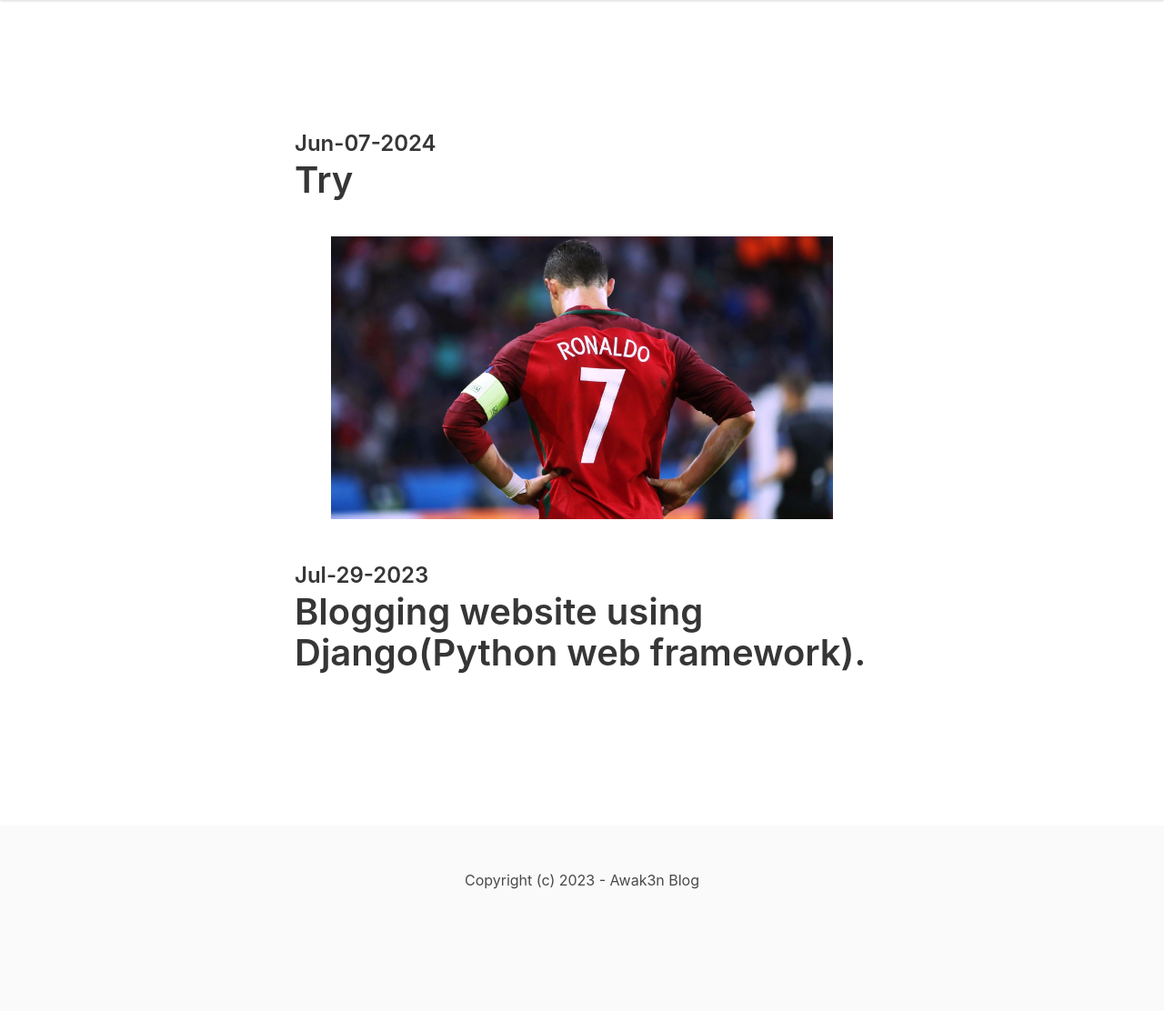
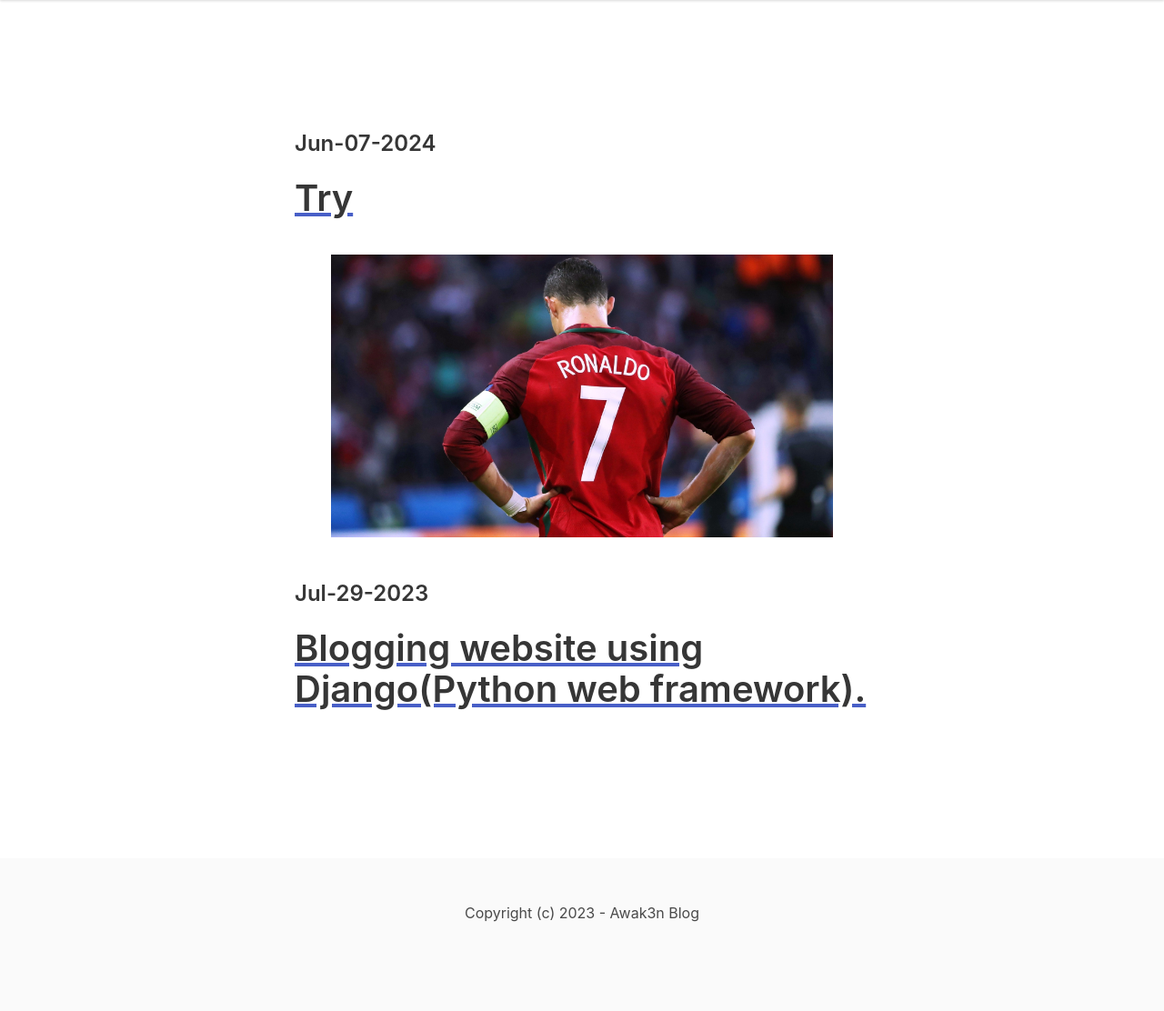
Before and after one commit to Ronnit44/Awak3nBlog, a Django app: page / in a window 1280 px wide. Shown: the part 96-1208 px from the top of the page at 91% size. Before the commit the page ends 1074 px from the top, so only its background shows below. Run offline with Django 4.2, Linux system fonts and the light colour scheme; data comes from the database, SQL or seed files in the repository; parts of the project's set-up code (start-up, migrations or seed data) failed here and were passed over.

Commit message:
Update frontpage.html

```diff
--- a/core/templates/core/frontpage.html
+++ b/core/templates/core/frontpage.html
@@ -23,7 +23,7 @@
 <!--                                        </figure>-->
 <!--                                    {% endif %}-->
                                     <h2 class="subtitle is-4">{{post.created_at|date:'M-d-Y' }}</h2>
-                                    <h1 class="title post-title">{{ post.title }}</h1>
+                                    <u><h1 class="title post-title">{{ post.title }}</h1></u>
                                     {% if post.image %}
                                         <figure class="image">
                                             <img src="{{post.image.url}}">
```
